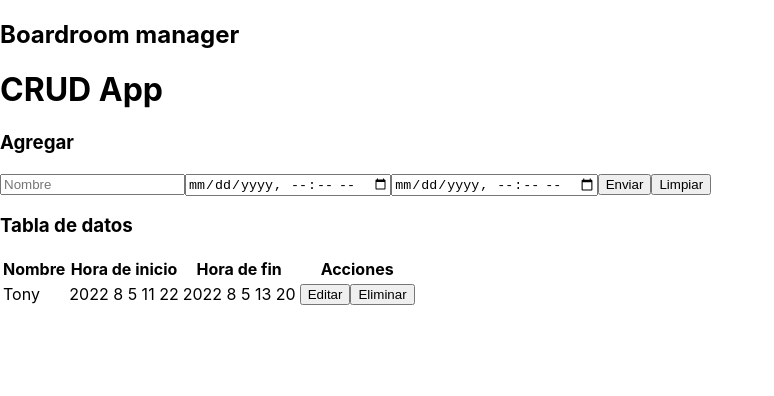
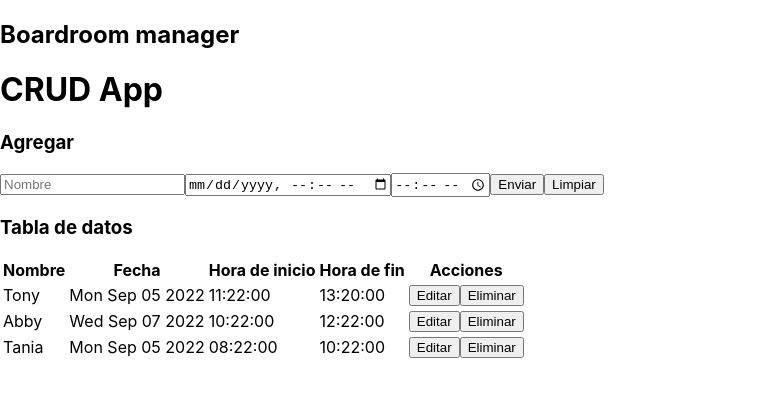
Before and after one commit to Croobat/boardroom-manager, a React (Create React App) app: page / in a window 1280 px wide. Shown: the top 396 px of the page, without its empty margins (0-774 px from the left). Built offline with nearby package versions, Linux system fonts and the light colour scheme.

Commit message:
mutable table components

```diff
--- a/src/components/CrudApp.jsx
+++ b/src/components/CrudApp.jsx
@@ -1,34 +1,35 @@
-import React from 'react'
+import React, { useState } from 'react'
 import CrudForm from './CrudForm'
 import CrudTable from './CrudTable'
 
 const testDb = [
   {
     id: 1,
-    name: "Tony",
+    name: 'Tony',
     startTime: new Date(2022, 8, 5, 11, 22),
     endTime: new Date(2022, 8, 5, 13, 20),
   },
   {
     id: 2,
-    name: "Abby",
+    name: 'Abby',
     startTime: new Date(2022, 8, 7, 10, 22),
     endTime: new Date(2022, 8, 7, 12, 22),
   },
   {
     id: 3,
-    name: "Tania",
+    name: 'Tania',
     startTime: new Date(2022, 8, 5, 8, 22),
     endTime: new Date(2022, 8, 7, 10, 22),
-  }
+  },
 ]
 
 function CrudApp() {
+  const [db, setdb] = useState(testDb)
   return (
     <>
       <h1>CRUD App</h1>
       <CrudForm />
-      <CrudTable />
+      <CrudTable data={db} />
     </>
   )
 }
--- a/src/components/CrudForm.jsx
+++ b/src/components/CrudForm.jsx
@@ -31,7 +31,7 @@ function CrudForm() {
           value={form.startTime}
         />
         <input
-          type='datetime-local'
+          type='time'
           name='endTime'
           onChange={handleChange}
           value={form.endTime}
--- a/src/components/CrudTable.jsx
+++ b/src/components/CrudTable.jsx
@@ -1,6 +1,7 @@
 import React from 'react'
+import CrudTableRow from './CrudTableRow'
 
-function CrudTable() {
+function CrudTable({ data }) {
   return (
     <div>
       <h3>Tabla de datos</h3>
@@ -8,21 +9,20 @@ function CrudTable() {
         <thead>
           <tr>
             <th>Nombre</th>
+            <th>Fecha</th>
             <th>Hora de inicio</th>
             <th>Hora de fin</th>
             <th>Acciones</th>
           </tr>
         </thead>
         <tbody>
-          <tr>
-            <td>Tony</td>
-            <td>2022 8 5 11 22</td>
-            <td>2022 8 5 13 20</td>
-            <td>
-              <button>Editar</button>
-              <button>Eliminar</button>
-            </td>
-          </tr>
+          {data.length === 0 ? (
+            <tr>
+              <td colSpan='3'>Sin reuniones</td>
+            </tr>
+          ) : (
+            data.map((el) => <CrudTableRow key={el.id} el={el} />)
+          )}
         </tbody>
       </table>
     </div>
--- /dev/null
+++ b/src/components/CrudTableRow.jsx
@@ -0,0 +1,18 @@
+import React from 'react'
+
+function CrudTableRow({ el }) {
+  return (
+    <tr>
+      <td>{el.name}</td>
+      <td>{el.startTime.toDateString()}</td>
+      <td>{el.startTime.toTimeString().slice(0, 8)}</td>
+      <td>{el.endTime.toTimeString().slice(0, 8)}</td>
+      <td>
+        <button>Editar</button>
+        <button>Eliminar</button>
+      </td>
+    </tr>
+  )
+}
+
+export default CrudTableRow
```
